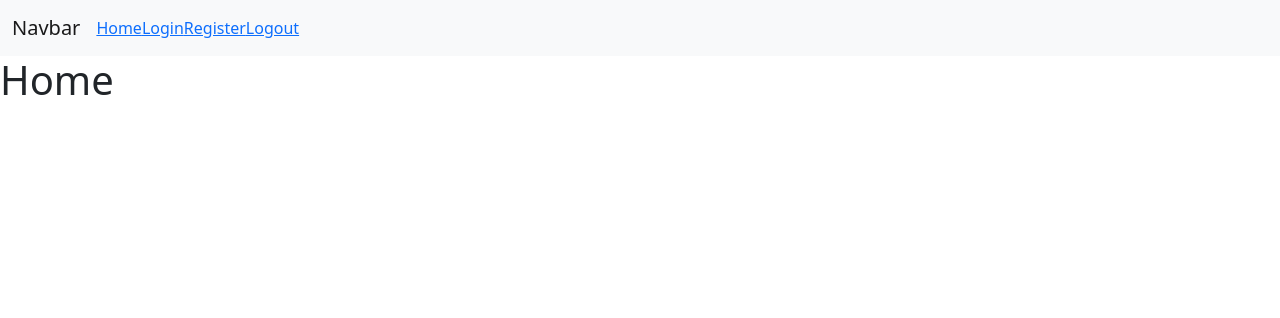
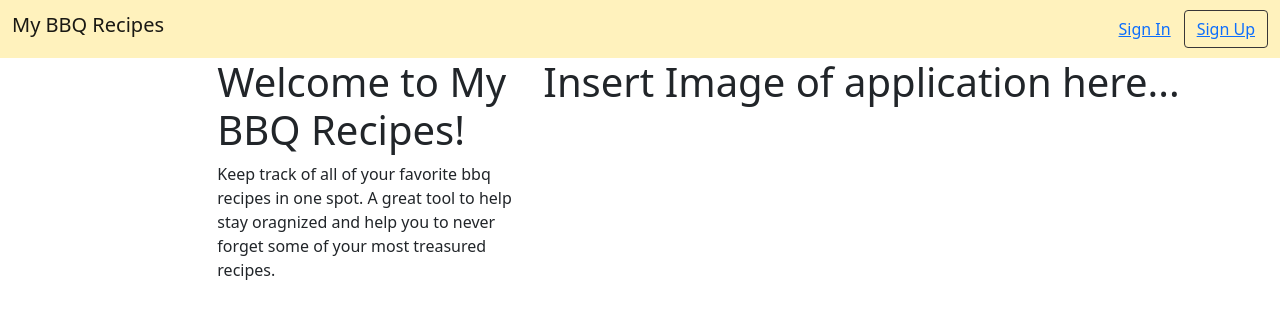
Before and after one commit to ksentak/bbq-recipes, a Vue app in the folder front-end/: page / in a window 1280 px wide. Shown: the top 318 px of the page. Built offline with nearby package versions, Linux system fonts and the light colour scheme; no server answers.

Commit message:
add some styling to home page and navbar

```diff
--- a/front-end/src/components/Navbar.vue
+++ b/front-end/src/components/Navbar.vue
@@ -1,7 +1,10 @@
 <template>
-  <nav class="navbar navbar-expand-lg navbar-light bg-light">
+  <nav
+    class="navbar navbar-expand-md navbar-light"
+    style="background-color: #fff2bd;"
+  >
     <div class="container-fluid">
-      <a class="navbar-brand" href="#">Navbar</a>
+      <h3 class="navbar-brand">My BBQ Recipes</h3>
       <button
         class="navbar-toggler"
         type="button"
@@ -14,18 +17,16 @@
         <span class="navbar-toggler-icon"></span>
       </button>
       <div class="collapse navbar-collapse" id="navbarNav">
-        <ul class="navbar-nav">
+        <ul class="navbar-nav ms-auto">
           <li class="nav-item">
-            <router-link to="/">Home</router-link>
+            <button class="btn login-btn">
+              <router-link to="/login">Sign In</router-link>
+            </button>
           </li>
           <li class="nav-item">
-            <router-link to="/login">Login</router-link>
-          </li>
-          <li class="nav-item">
-            <router-link to="/register">Register</router-link>
-          </li>
-          <li class="nav-item">
-            <router-link to="/logout">Logout</router-link>
+            <button class="btn register-btn">
+              <router-link to="/register">Sign Up</router-link>
+            </button>
           </li>
         </ul>
       </div>
@@ -39,4 +40,12 @@ export default {
 };
 </script>
 
-<style></style>
+<style>
+.login-btn {
+  color: #383637 !important;
+}
+
+.register-btn {
+  border: 1px solid #383637 !important;
+}
+</style>
--- a/front-end/src/views/Home.vue
+++ b/front-end/src/views/Home.vue
@@ -1,6 +1,18 @@
 <template>
   <div class="home">
-    <h1>Home</h1>
+    <div class="row">
+      <div class="col-sm-12 col-md-3 offset-2">
+        <h1>Welcome to My BBQ Recipes!</h1>
+        <p>
+          Keep track of all of your favorite bbq recipes in one spot. A great
+          tool to help stay oragnized and help you to never forget some of your
+          most treasured recipes.
+        </p>
+      </div>
+      <div class="col-sm-12 col-md-7">
+        <h1>Insert Image of application here...</h1>
+      </div>
+    </div>
   </div>
 </template>
 
--- a/front-end/src/views/Login.vue
+++ b/front-end/src/views/Login.vue
@@ -61,7 +61,7 @@ export default {
   padding: 0;
   justify-content: center;
   align-items: center;
-  background-color: orange;
+  background-color: #ff590b;
   margin-top: 4rem;
   border-radius: 0.5rem;
 }
```
